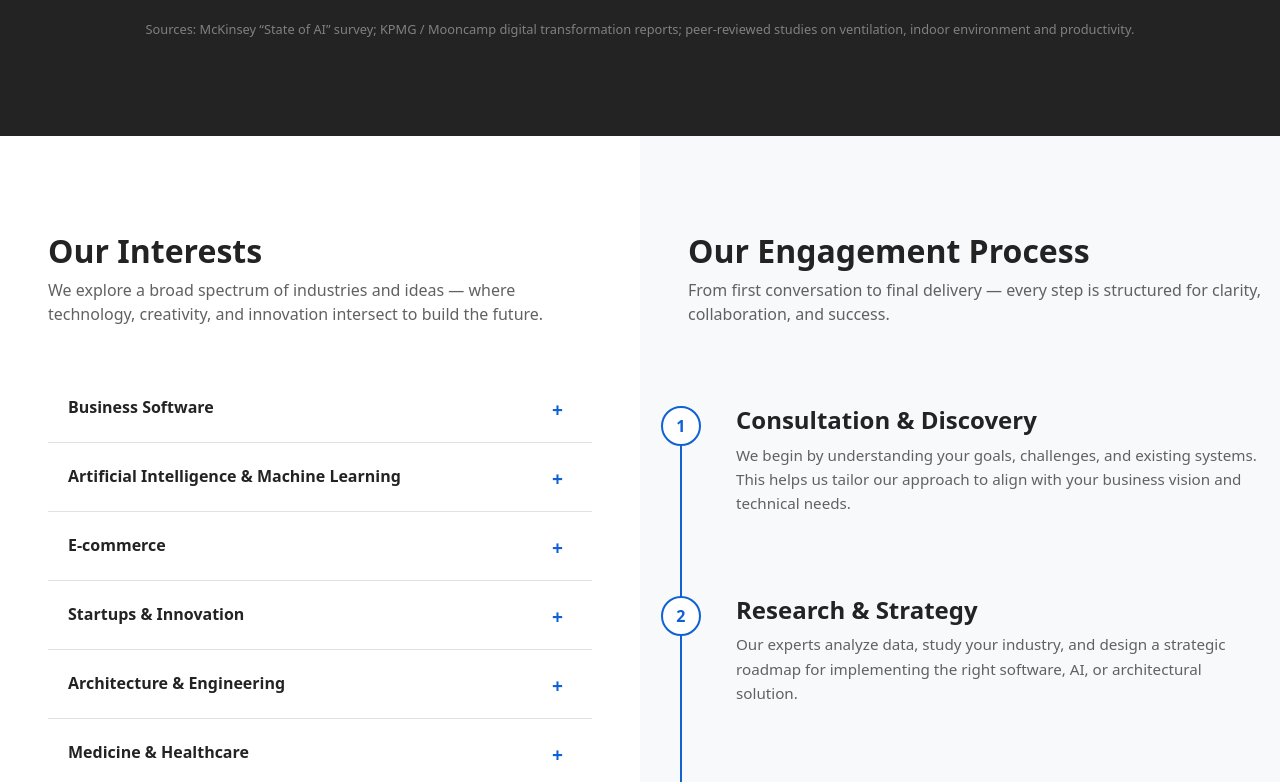
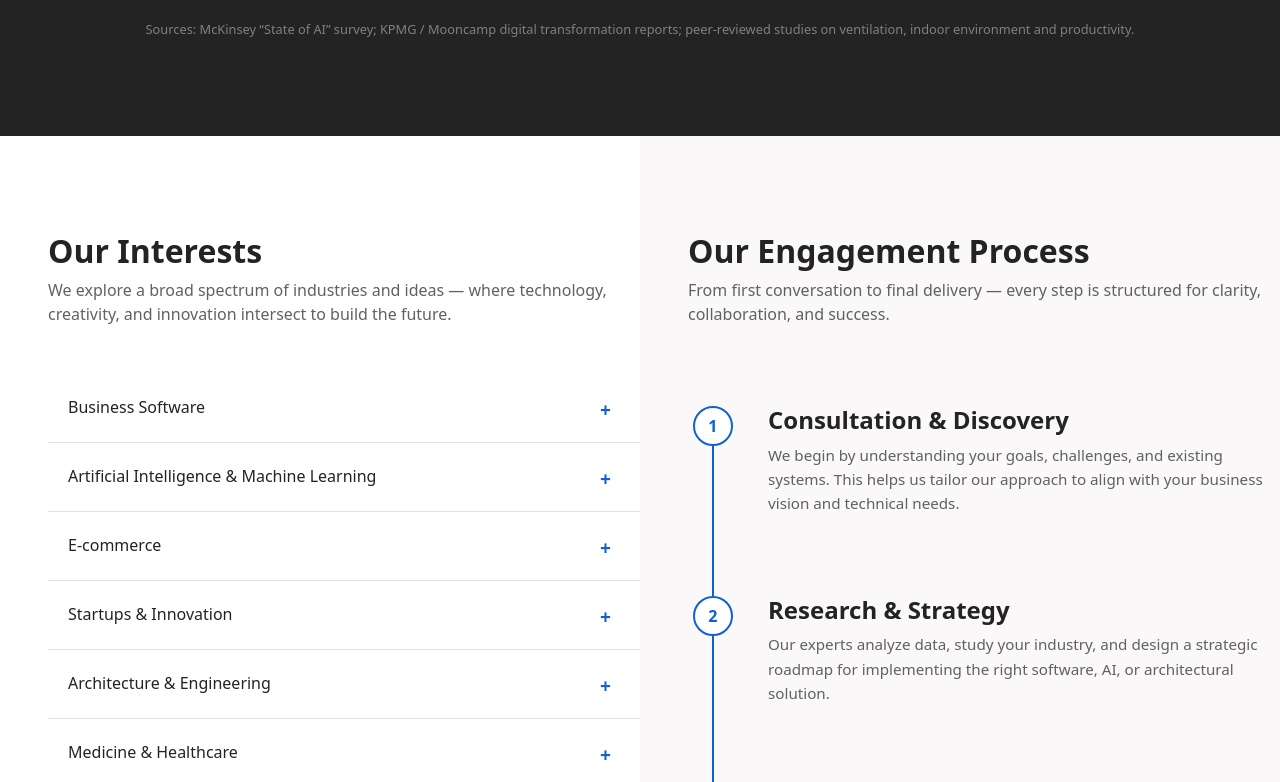
Before and after one commit to devsalimsulaiman/metrolabx, a plain HTML site: page index.html in a window 1280 px wide. Shown: the part 2960-3742 px from the top of the page. Drawn offline with Linux system fonts and the light colour scheme.

Commit message:
interest and process CSS adjusted

```diff
--- a/css/style.css
+++ b/css/style.css
@@ -421,7 +421,7 @@ header.sticky nav {
     }
 
     .interests {
-        padding: 6rem 3rem;
+        padding: 6rem 0 4rem 3rem;
 
         .accordion-item {
             padding: 0.5rem 0;
@@ -429,7 +429,7 @@ header.sticky nav {
             .accordion-button {
                 background-color: transparent;
                 color: var(--primary-dark);
-                font-weight: 600;
+                font-weight: 400;
                 border: none;
                 box-shadow: none !important;
                 transition: all 0.3s ease;
@@ -480,15 +480,17 @@ header.sticky nav {
 
 
     .engagement-process {
-        padding: 6rem 0 6rem 3rem;
-        background-color: #f8f9fa;
+        padding: 6rem 0 4rem 3rem;
+        background-color: #faf8f8;
 
         .stepper {
+            padding-left: 2rem;
 
             .step {
                 position: relative;
                 padding: 2rem 1rem 2rem 3rem;
                 transition: all 0.3s ease;
+
 
                 &:hover {
                     background-color: rgba(255, 255, 255, 0.6);
```
